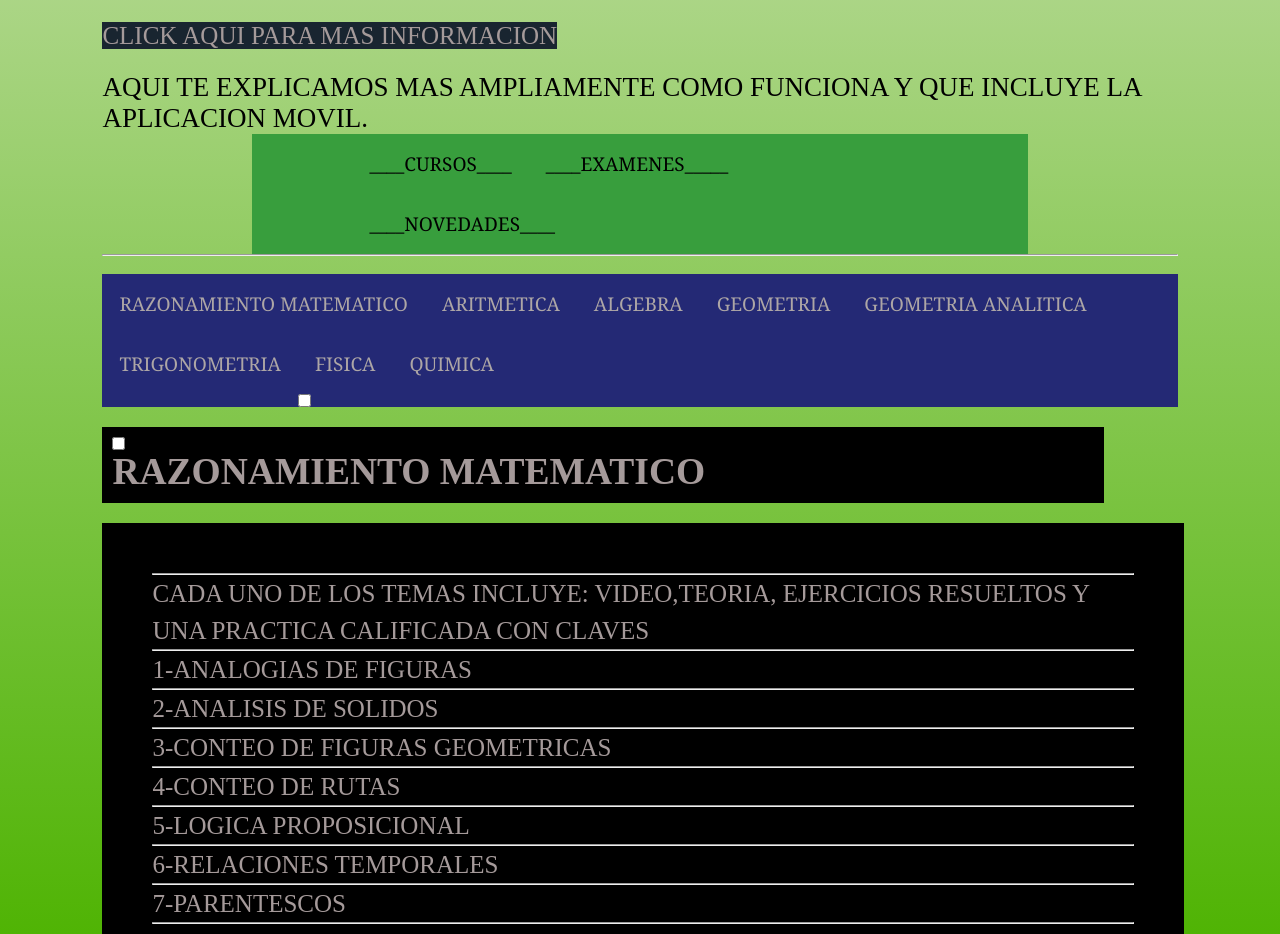
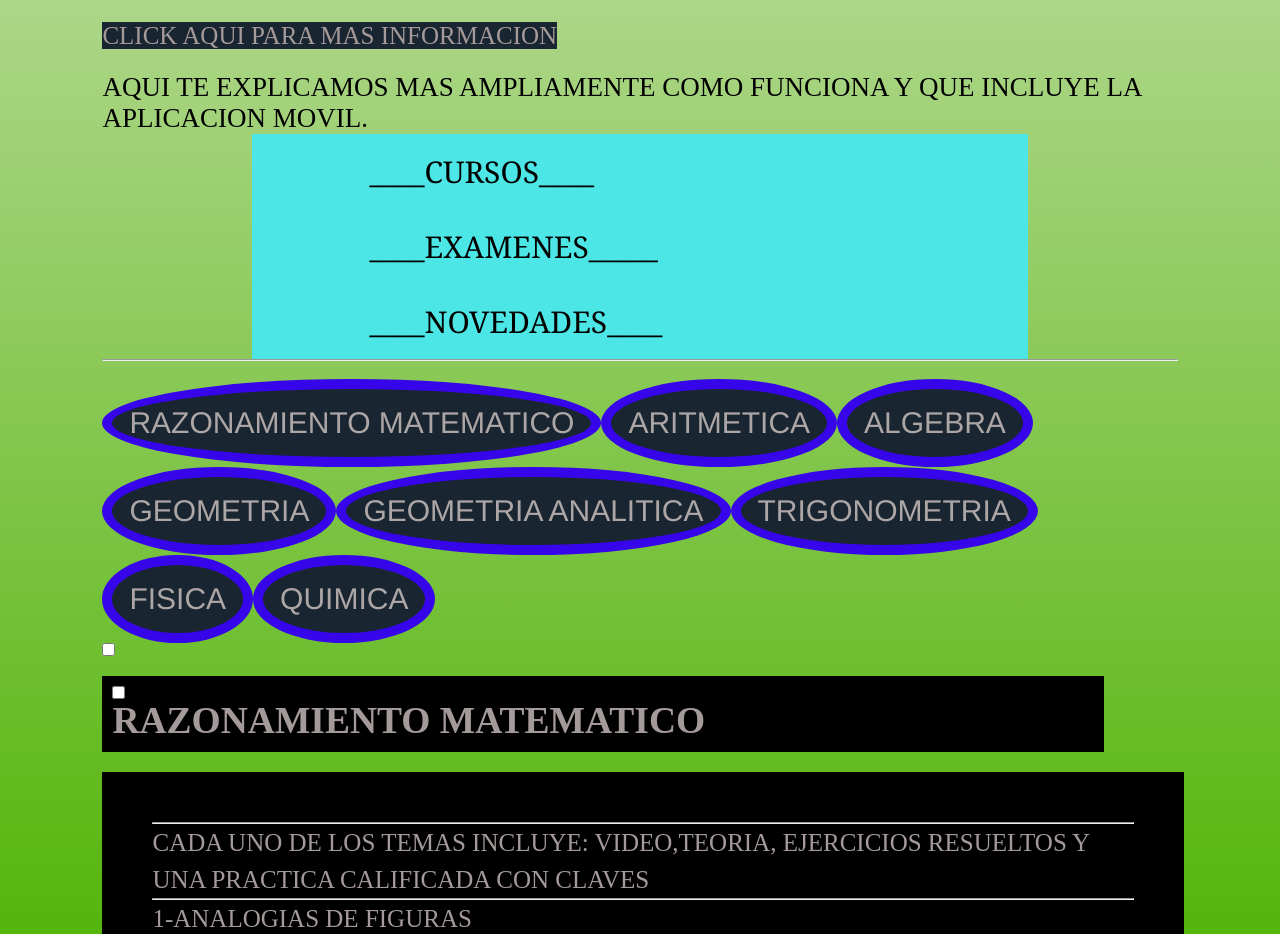
Before and after one commit to CURSOSCUARET40/MATERIALS41, a plain HTML site: page index.html in a window 1280 px wide. Shown: the part 780-1714 px from the top of the page. Drawn offline with Linux system fonts and the light colour scheme.

Commit message:
Add files via upload

```diff
--- a/css/estilos.css
+++ b/css/estilos.css
@@ -13,7 +13,7 @@
 			margin:20px auto;
 		}
 		header nav{
-			background:rgb(36, 41, 117);
+
 			overflow:hidden; /*desbordarse:oculto*/
 		}
 		header nav ul{
@@ -108,13 +108,27 @@
 		}
 
 		.tms{
-			background:rgb(56, 158, 61);
+			background:rgb(77, 230, 230);
 			margin: 0px 150px;
 			padding: 0px 100px;
+		}
+
+		.rmar{
+			font-size: 30px;
+			background: rgb(25, 37, 48);
+			font-family: 'Franklin Gothic Medium', 'Arial Narrow', Arial, sans-serif;
+
+			display:block;
+
+            border-radius:50%;
+
+            border: 10px solid rgb(54, 5, 233);
+
 		}
 		.tmsedi{
 
 			color: black;
+			font-size: 30px;
 		}
 
 		.tex{
--- a/index.html
+++ b/index.html
@@ -56,21 +56,21 @@
 		    <nav>
 				<ul>
 
-                    <li><label for="rm">RAZONAMIENTO MATEMATICO</lavel></li>
+                    <li><label for="rm" class="rmar">RAZONAMIENTO MATEMATICO</lavel></li>
 
-                    <li><label for="arit">ARITMETICA</label></li>
+                    <li><label for="arit" class="rmar">ARITMETICA</label></li>
 
-					<li><label for="alge">ALGEBRA</label></li>
+					<li><label for="alge" class="rmar">ALGEBRA</label></li>
 
-					<li><label for="geo">GEOMETRIA</label></li>
+					<li><label for="geo" class="rmar">GEOMETRIA</label></li>
 
-					<li><label for="geoana">GEOMETRIA ANALITICA</label></li>
+					<li><label for="geoana" class="rmar">GEOMETRIA ANALITICA</label></li>
 
-					<li><label for="trigo">TRIGONOMETRIA</label></li>
+					<li><label for="trigo" class="rmar">TRIGONOMETRIA</label></li>
 
-					<li><label for="fis">FISICA</label><input type="checkbox" id="curs"></li>
+					<li><label for="fis" class="rmar">FISICA</label><input type="checkbox" id="curs"></li>
 
-					<li><label for="quimi">QUIMICA</label></li>
+					<li><label for="quimi" class="rmar">QUIMICA</label></li>
                 </ul>
 
             </nav>
```
